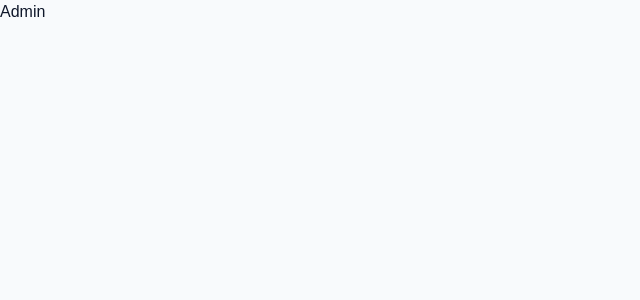
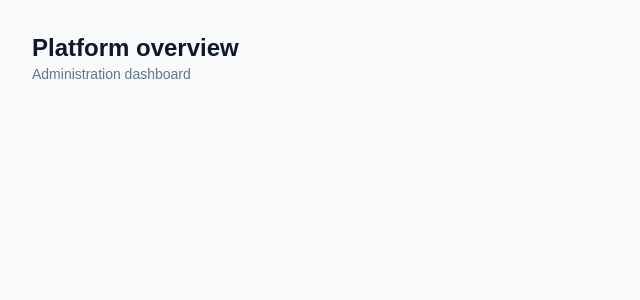
Before and after one commit to Rifatul-Islam-Munna/farmer-gov-asad-project, a Next.js app in the folder frontend/: page /admin in a window 1280 px wide. Shown: the top 300 px of the page, without its empty margins (0-640 px from the left). Built offline with nearby package versions, Linux system fonts and the light colour scheme.

Commit message:
feat: style admin page

```diff
--- a/frontend/app/admin/page.tsx
+++ b/frontend/app/admin/page.tsx
@@ -1 +1,8 @@
-export default function Page() { return <div>Admin</div>; }
+export default function Page() {
+  return (
+    <main className="p-8">
+      <h1 className="text-2xl font-semibold">Platform overview</h1>
+      <p className="text-sm text-slate-500">Administration dashboard</p>
+    </main>
+  );
+}
```
